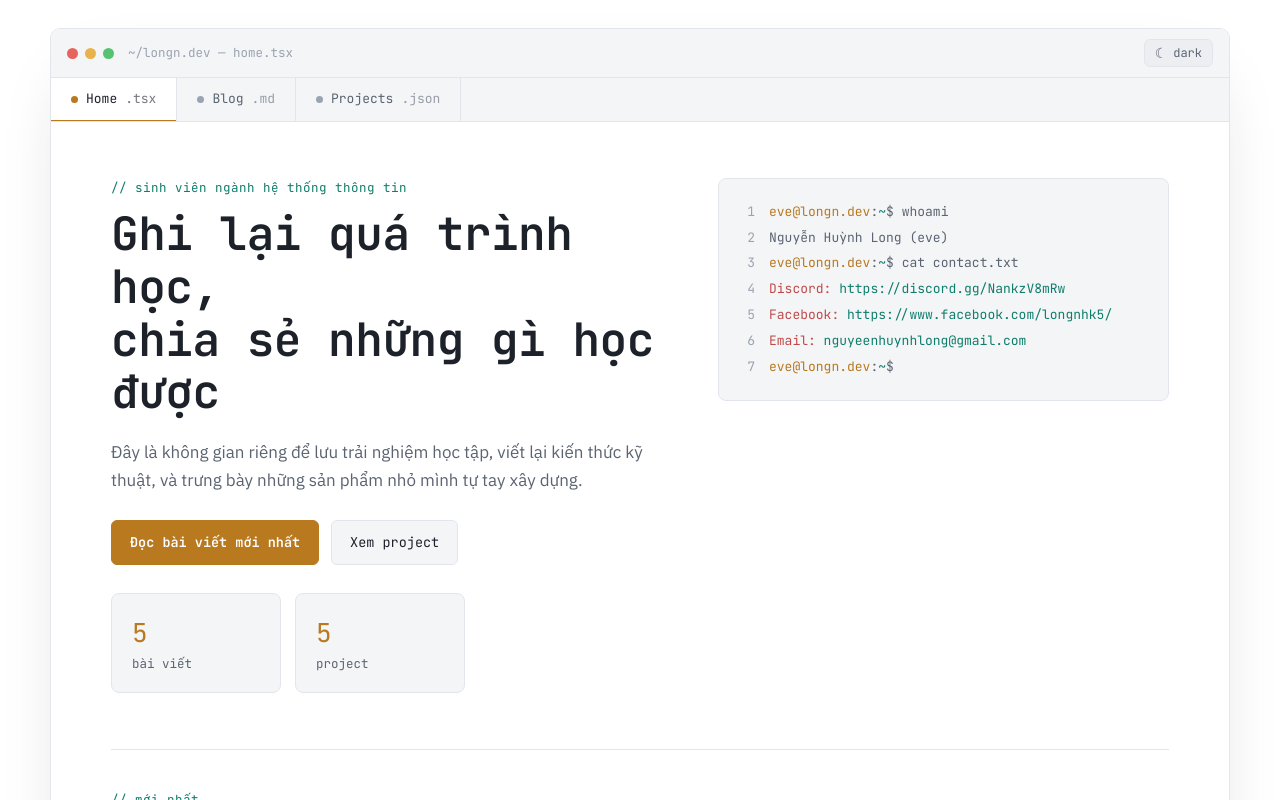
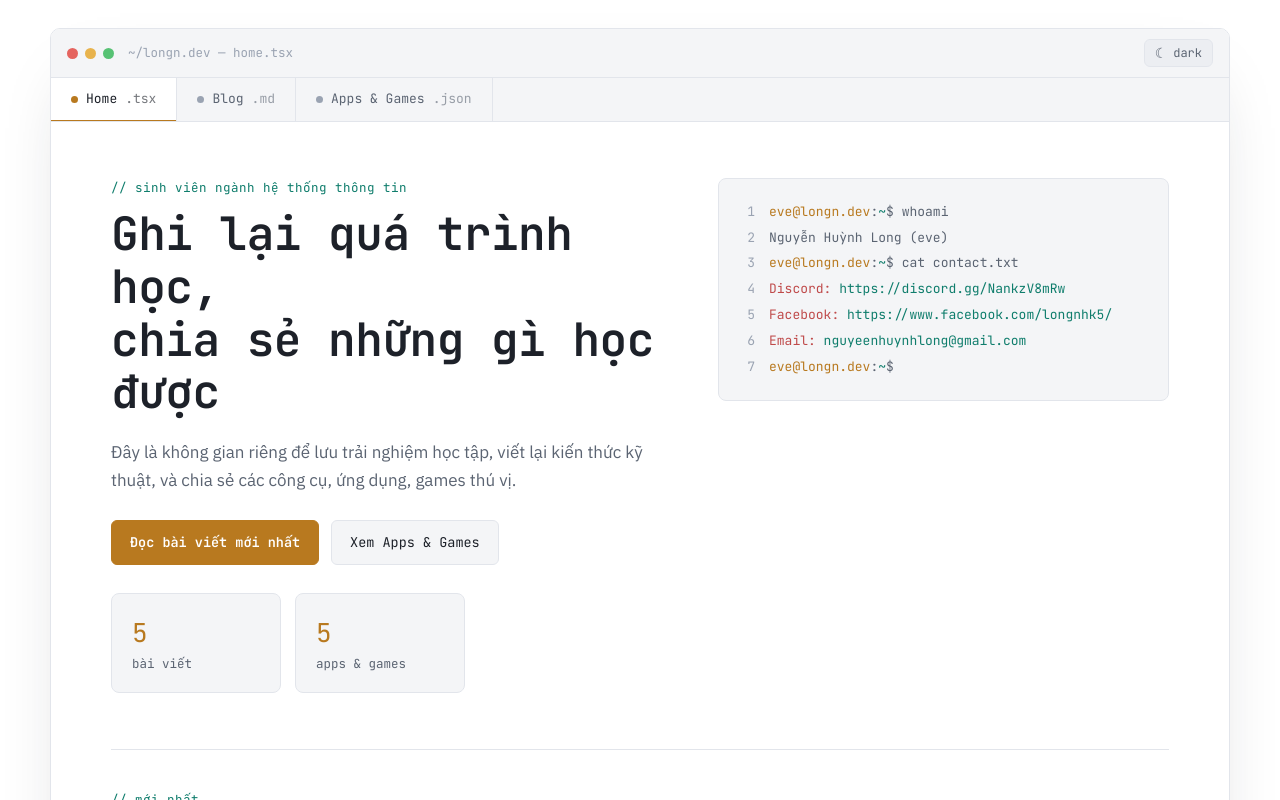
Before and after one commit to longnhx1/mywebsite, a Next.js app in the folder frontend/: page / in a window 1280 px wide. Shown: the top 800 px of the page. Built offline with nearby package versions, Linux system fonts and the light colour scheme; no server answers.

Commit message:
Rename Projects to Apps & Games and move to /tools

```diff
--- a/frontend/app/page.js
+++ b/frontend/app/page.js
@@ -36,8 +36,7 @@ export default function HomePage() {
             <AnimateOnView delay={160}>
               <p className="lede">
                 Đây là không gian riêng để lưu trải nghiệm học tập, viết lại
-                kiến thức kỹ thuật, và trưng bày những sản phẩm nhỏ mình tự tay
-                xây dựng.
+                kiến thức kỹ thuật, và chia sẻ các công cụ, ứng dụng, games thú vị.
               </p>
             </AnimateOnView>
 
@@ -46,8 +45,8 @@ export default function HomePage() {
                 <Link href="/blog" className="btn primary">
                   Đọc bài viết mới nhất
                 </Link>
-                <Link href="/projects" className="btn">
-                  Xem project
+                <Link href="/tools" className="btn">
+                  Xem Apps &amp; Games
                 </Link>
               </div>
             </AnimateOnView>
@@ -55,7 +54,7 @@ export default function HomePage() {
             <div className="stat-grid">
               {[
                 { n: stats.posts, l: "bài viết" },
-                { n: stats.projects, l: "project" },
+                { n: stats.projects, l: "apps & games" },
               ].map((stat, i) => (
                 <AnimateOnView key={stat.l} delay={320 + i * 80} className="stat-card-wrap">
                   <div className="stat-card">
--- a/frontend/components/TabBar.js
+++ b/frontend/components/TabBar.js
@@ -6,7 +6,7 @@ import { usePathname } from "next/navigation";
 const tabs = [
   { name: "Home", ext: ".tsx", path: "/", crumb: "— home.tsx" },
   { name: "Blog", ext: ".md", path: "/blog", crumb: "— blog.md" },
-  { name: "Projects", ext: ".json", path: "/projects", crumb: "— projects.json" }
+  { name: "Apps & Games", ext: ".json", path: "/tools", crumb: "— apps-games.json" }
 ];
 
 const dashboardTab = { name: "Dashboard", ext: ".admin", path: "/dashboard", crumb: "— dashboard.admin" };
```
Also changed, not shown: frontend/app/tools/page.js (renamed from frontend/app/projects/page.js, +9 -10 lines).
